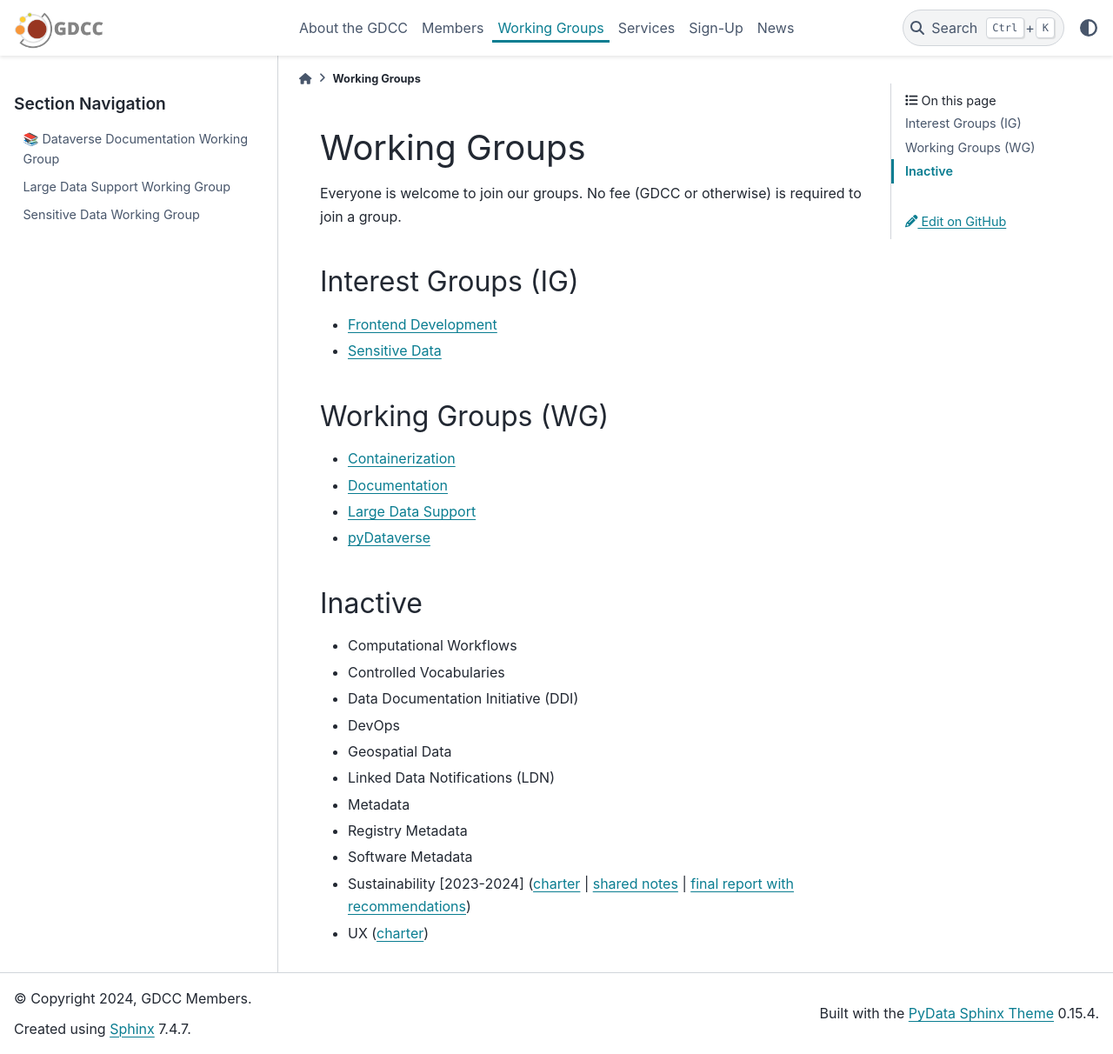
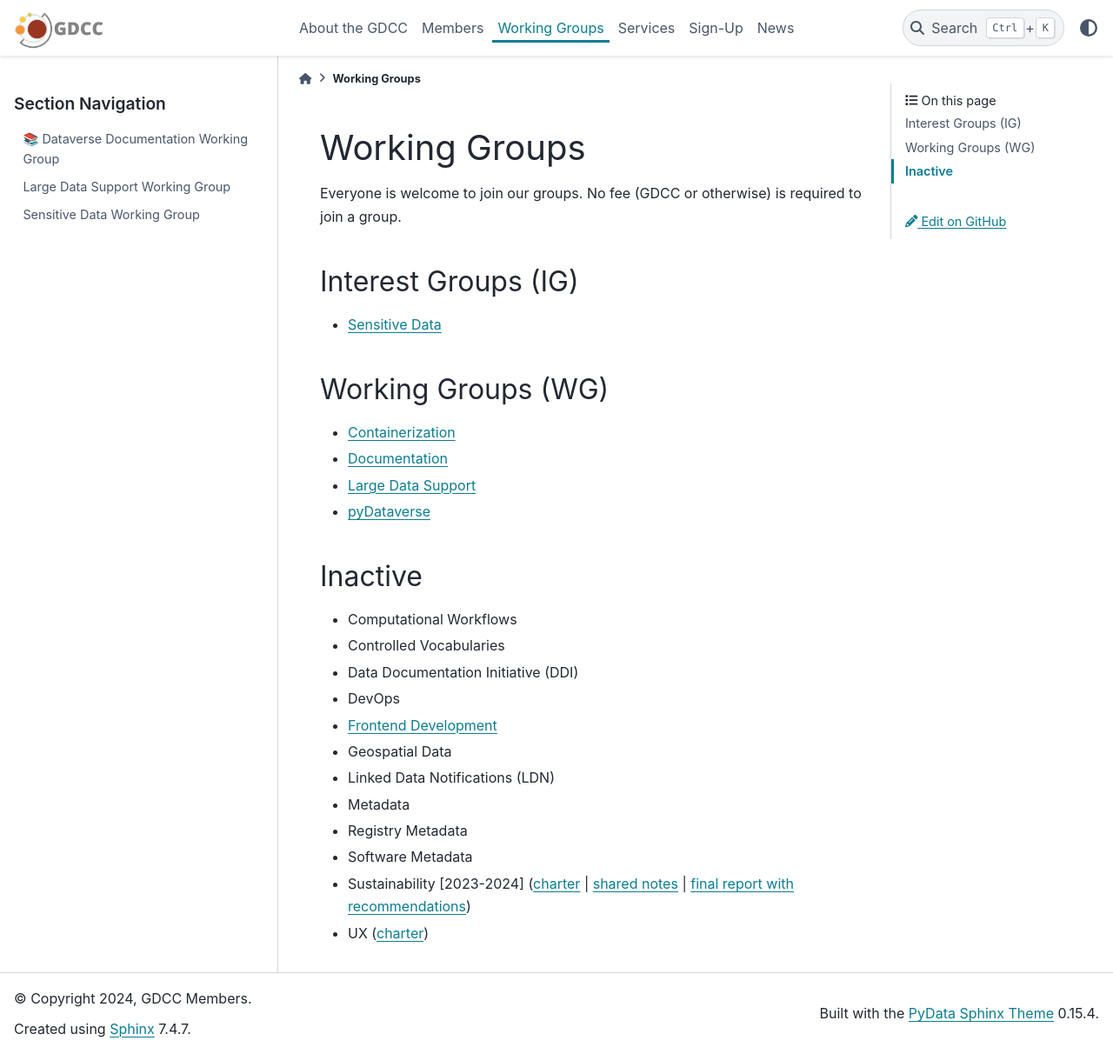
Before and after one commit to gdcc/www.gdcc.io, a Sphinx documentation site: the page built from source/working-groups.md, in a window 1280 px wide and 1212 px high. Shown: the whole window at 87% size. Built offline with Sphinx 7.4.7 and the PyData theme 0.15.4, drawn with Linux system fonts in a browser that asks for light colours; part of the change alters nothing that is shown.

```diff
--- a/source/working-groups.md
+++ b/source/working-groups.md
@@ -3,7 +3,6 @@
 Everyone is welcome to join our groups. No fee (GDCC or otherwise) is required to join a group.
 
 ## Interest Groups (IG)
-- [Frontend Development](https://ui.gdcc.io)
 - [Sensitive Data](working-groups/sensitive-data)
 
 ## Working Groups (WG)
@@ -17,6 +16,7 @@ Everyone is welcome to join our groups. No fee (GDCC or otherwise) is required t
 - Controlled Vocabularies
 - Data Documentation Initiative (DDI)
 - DevOps
+- [Frontend Development](https://ui.gdcc.io)
 - Geospatial Data
 - Linked Data Notifications (LDN)
 - Metadata
```
